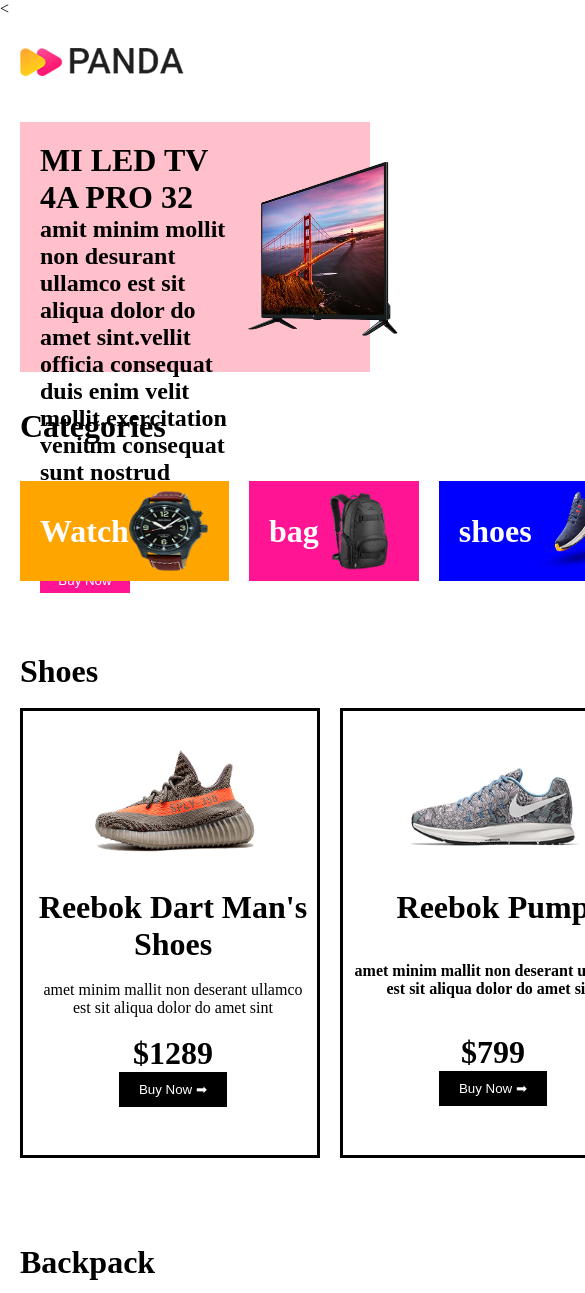
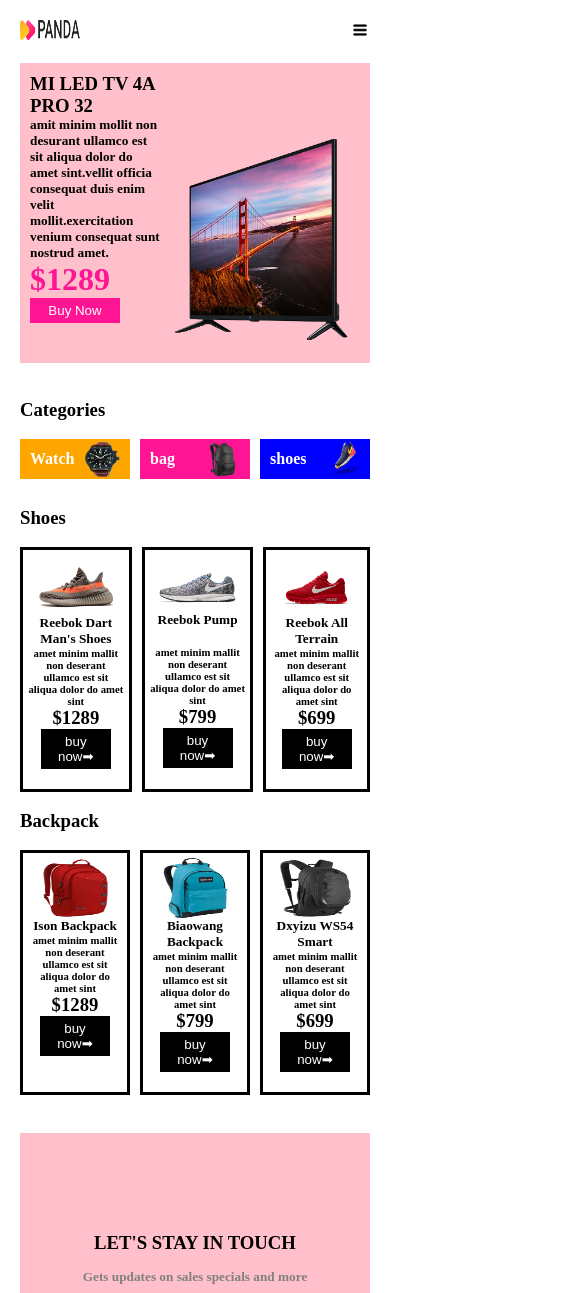
Before and after one commit to subarnaakter-code/Html-ResponsivePandaProject, a plain HTML site: page index.html in a window 390 px wide. Shown: the top 1293 px of the page, 585 px wide, since content can reach past the window. Drawn offline with Linux system fonts and the light colour scheme.

Commit message:
updated responsive panda project add to github

```diff
--- a/index.html
+++ b/index.html
@@ -4,115 +4,108 @@
 <meta charset="UTF-8">
   <meta http-equiv="X-UA-Compatible" content="IE=Edge">
   <meta name="viewport" content="width=device-width, initial-scale=1">
-  <<link rel="stylesheet" href="style.css">
+  <link rel="stylesheet" href="style.css">
 </head>
  <body>
   <div class="container">
 <div class="header">
  <div class="left-image-box">
-   <img src="./pic/main-logo.png" alt="web logo" />
+  <img src="./pic/main-logo.png"height="20px" width="60px" alt="web logo" />
  </div>
  <div class="right-image-box">
-   <img src="./pic/menu-bar.png"  alt="menu-bar" />
+   <img src="./pic/menu-bar.png" height="20px" width="20px" alt="menu-bar" />
  </div>
-</div><br><br><br>
+</div><br>
 <div class="menu">
  <div class="aside">
-   <h1>MI LED TV 4A PRO 32</h1>
-   <p><h2>amit minim mollit non desurant ullamco est sit aliqua dolor do amet sint.vellit officia consequat duis enim velit mollit.exercitation venium consequat sunt nostrud amet.</h2></p><br>
+   <h3>MI LED TV 4A PRO 32</h3>
+   <p><h5>amit minim mollit non desurant ullamco est sit aliqua dolor do amet sint.vellit officia consequat duis enim velit mollit.exercitation venium consequat sunt nostrud amet.</h5></p>
    <h1 class="price">$1289</h1>
    <button class="banner-button">Buy Now </button>
  </div>
  <div class="hits">
-   <img src="./pic/hero-tv.png" height="190px" width="190px" alt="tv" />
+   <img src="./pic/hero-tv.png" height="220px" width="220px" alt="tv" />
  </div>
 
 
 </div><br><br>
 
-<h1><b>Categories</b></h1><br><br>
+<h3><b>Categories</b></h3><br>
 <div class="common">
- <div class="watch"><h1><b>Watch</b></h1>
-<img src="./pic/category-watch.png" width="80px" height="80px" alt="cat-watch" />
+ <div class="watch"><h4><b>Watch</b></h4><br><br>
+<img src="./pic/category-watch.png" width="35px" height="35px" alt="cat-watch" />
  </div>
- <div class="bag"><h1><b>bag</b></h1>
- <img src="./pic/category-bag.png" height="80px" width="80px" alt="cat-bag" />
+ <div class="bag"><h4><b>bag</b></h4>
+ <img src="./pic/category-bag.png" height="35px" width="35px" alt="cat-bag" />
   </div>
- <div class="shoes"><h1><b>shoes</b></h1>
-<img src="./pic/category-shoe.png" height="80px" width="80px" alt="cat-shoe" />
+ <div class="shoes"><h4><b>shoes</b></h4>
+<img src="./pic/category-shoe.png" height="35px" width="35px" alt="cat-shoe" />
  </div>
-</div><br><br><br><br>
-<h1><b>Shoes</b></h1><br>
+</div><br>
+<h3><b>Shoes</b></h3><br>
 <div class="b">
   <div class="c">
     <div class="image">
-      <img src="./pic/shoe-1.png" height="150px" width="200px" alt="shoe-1" /><br><br>
-      <h1><b>Reebok Dart Man's Shoes</b></h1><br>
-      <p>amet minim mallit non deserant ullamco est sit aliqua dolor do amet sint</p>
-      <br>
-      <h1>$1289</h1>
-      <button class="shoe-btn">Buy Now ➡</button>
+      <img src="./pic/shoe-1.png" height="60px" width="93px" alt="shoe-1"/><h5><b>Reebok Dart Man's Shoes</b></h5>
+      <h6><p>amet minim mallit non deserant ullamco est sit aliqua dolor do amet sint</p></h6>
+
+      <h3>$1289</h3>
+      <button class="shoe-btn">buy now➡</button>
     </div>
   </div>
  <div class="d">
   <div class="image">
-    <img src="./pic/shoe-2.png" height="150px" width="200px" alt="shoe-2" /><br><br>
-    <h1><b>Reebok Pump<b></b></h1><br><br>
-    <p>amet minim mallit non deserant ullamco est sit aliqua dolor do amet sint</p><br><br>
-
-    <h1>$799</h1>
-    <button class="shoe-btn">Buy Now ➡</button>
+    <img src="./pic/shoe-2.png" height="57px" width="93px" alt="shoe-2" />
+    <h5><b>Reebok Pump<b></b></h5><br>
+   <h6><p>amet minim mallit non deserant ullamco est sit aliqua dolor do amet sint</p></h6>
+    <h3>$799</h3>
+    <button class="shoe-btn">buy now➡</button>
   </div>
  </div>
  <div class="e">
    <div class="image">
-    <img src="./pic/shoe-3.png" height="150px" width="200px" alt="shoe-3" /><br><br>
-    <h1><b>Reebok All Terrain</b></h1><br>
-    <p>amet minim mallit non deserant ullamco est sit aliqua dolor do amet sint</p><br>
-
-    <h1>$699</h1>
-    <button class="shoe-btn">Buy Now ➡</button>
+    <img src="./pic/shoe-3.png" height="60px" width="75px" alt="shoe-3" />
+    <h5><b>Reebok All Terrain</b></h5>
+   <h6><p>amet minim mallit non deserant ullamco est sit aliqua dolor do amet sint</p></h6>
+    <h3>$699</h3>
+    <button class="shoe-btn">buy now➡</button>
  </div>
 </div>
-</div><br><br>
-<h1><b>Backpack</b></h1><br>
+</div><br>
+<h3><b>Backpack</b></h3><br>
 <div class="f">
  <div class="g">
   <div class="image">
-    <img src="./pic/bag-1.png" height="150px" width="200px" alt="bag-1" /><br><br><br>
-    <h1><b>Ison Backpack</b></h1><br>
-    <p>amet minim mallit non deserant ullamco est sit aliqua dolor do amet sint</p>
-    <br><br>
-    <h1>$1289</h1>
-    <button class="bag-btn">Buy Now ➡</button>
+    <img src="./pic/bag-1.png" height="60px" width="93px" alt="bag-1" /><br>
+    <h5><b>Ison Backpack</b></h5>
+   <h6><p>amet minim mallit non deserant ullamco est sit aliqua dolor do amet sint</p></h6>
+    <h3>$1289</h3>
+    <button class="bag-btn">buy now➡</button>
   </div>
  </div>
  <div class="h">
   <div class="image">
-    <img src="./pic/bag-2.png" height="150px" width="200px" alt="bag-2" /><br><br><br>
-    <h1><b>Biaowang Backpack<b></b></h1>
-    <p>amet minim mallit non deserant ullamco est sit aliqua dolor do amet sint</p><br>
-
-    <h1>$799</h1>
-    <button class="bag-btn">Buy Now ➡</button>
+    <img src="./pic/bag-2.png" height="60px" width="93px" alt="bag-2"/>
+    <h5><b>Biaowang Backpack</b></h5>
+    <h6><p>amet minim mallit non deserant ullamco est sit aliqua dolor do amet sint</p></h6>
+    <h3>$799</h3>
+    <button class="bag-btn">buy now➡</button>
   </div>
  </div>
  <div class="i">
    <div class="image">
-    <img src="./pic/bag-3.png" height="150px" width="200px" alt="bag-3" /><br><br><br>
-    <h1><b>Dxyizu WS54 Smart</b></h1>
-    <p>amet minim mallit non deserant ullamco est sit aliqua dolor do amet sint</p>
-    <br>
-    <h1>$699</h1>
-    <button class="bag-btn">Buy Now ➡</button>
+    <img src="./pic/bag-3.png" height="60px" width="93px" alt="bag-3" />
+    <h5><b>Dxyizu WS54 Smart</b></h5>
+  <h6><p>amet minim mallit non deserant ullamco est sit aliqua dolor do amet sint</p></h6>
+    <h3>$699</h3>
+    <button class="bag-btn">buy now➡</button>
  </div>
 </div>
 </div><br>
 <div class="santo">
-  <h1>LET'S STAY IN TOUCH</h1>
-  <p>Gets updates on sales specials and more</p>
-
- <form>
+  <h3>LET'S STAY IN TOUCH</h3>
+  <h5><p>Gets updates on sales specials and more</p></h5>
+  <form>
    <input type="email" name="email" id="email" placeholder="Enter your email" />
    <button class="btn-send">Send</button>
 
--- a/style.css
+++ b/style.css
@@ -8,23 +8,26 @@
   background-color: white;
   height: 100%;
   width: 100%;
-  padding: 10px 20px;
+  padding: 20px 20px;
   margin: 0 auto ;
 }
 .header{
-  background-color:white;
-  height: 30px;
-  width: 948px;
-  display: flex;
-  justify-content: space-between;
-  padding:20px 0;
+ background-color: white;
+ justify-content: space-between;
+ width:100%;
+ display:flex;
+ vertical-align:bottom;
+ padding-bottom: 5px;
+
+
+
 
 
 }
 .menu{
   background-color: pink;
-  padding: 20px;
-  height: 250px;
+  padding: 10px;
+  height: 300px;
   width: 100%;
   display: flex;
   align-items: center;
@@ -40,8 +43,8 @@
   height: 25px;
 }
 .hits{
-  height: 180px;
-  width: 220px;
+  height: 160px;
+  width: 200px;
   display: flex;
   justify-content: center;
 }
@@ -64,17 +67,19 @@
 }
 .common{
 
-  height: 100px;
-  width: 100%;
+  height:50px;
+  width:100%;
   display: flex;
   justify-content: space-around;
-  gap: 20px;
+  gap: 10px;
+
+
 }
 .watch{
-  height: 100%;
-  padding: 20px;
+  height: 40px;
+  padding: 10px;
   background-color: orange;
-  width: 300px;
+  width: 100%;
   display: flex;
   justify-content: space-between;
   align-items: center;
@@ -82,9 +87,9 @@
 
 }
 .bag{
-  height: 100%;
-  padding: 20px;
-  width: 300px;
+  height:40px;
+  padding: 10px;
+  width: 100%;
   background-color: deeppink;
   display: flex;
   justify-content: space-between;
@@ -92,9 +97,9 @@
   color: white;
 }
 .shoes{
-  height: 100%;
-  padding: 20px;
-  width: 300px;
+  height: 40px;
+  padding: 10px;
+  width:100%;
   background-color: blue;
   display: flex;
   justify-content: space-between;
@@ -111,94 +116,101 @@
 }
 .b{
 
-  height: 500px;
-  width: 300px;
+  height:245px;
+  width:100%;
   display: flex;
   justify-content: space-around;
-  gap: 20px;
+  gap: 10px;
 }
 .c{
 
-  height: 90%;
-  width: 300px;
+  height:245px;
+  width:100%;
 border: solid;
 }
 .d{
 
-  height: 90%;
-  width: 300px;
+  height:245px;
+  width:100%;
   border: solid;
 }
 .e{
-  height:90%;
-  width: 300px;
+  height:245px;
+  width:100%;
   border: solid;
 }
 .image{
-  padding: 10px;
-  height: 90%;
-  width: 300px;
+  padding: 5px;
+  height:60px;
+  width:100%;
   text-align: center;
   justify-content: center;
+  margin-bottom: 5px;
 }
 .shoe-btn{
 
   background-color:black;
   color:white;
-  padding: 10px 20px;
+  padding: 5px 10px;
   border: none;
   text-align: center;
-  margin-bottom: 20px
+  margin-bottom:10px;
+  width: 70px;
+  height: 40px;
 }
 .f{
 
-  height: 500px;
+  height: 245px;
   width: 100%;
   display: flex;
   justify-content: space-between;
+  gap: 10px;
+  border: none;
 
 }
 .g{
 
-  height: 90%;
-  width: 300px;
+  height: 245px;
+  width: 100%;
   border: solid;
 }
 .h{
 
-height: 90%;
-width: 300px;
+height:245px;
+width: 100%;
 border: solid;
 }
 .i{
 
-  height: 90%;
-  width: 300px;
+  height:245px;
+  width:100%;
   border: solid;
 }
 .bag-btn{
   background-color: black;
   color: white;
-  padding: 10px 20px;
-  margin-bottom: 20px;
+  padding: 5px 10px;
+  margin-bottom: 10px;
   border:none;
+  width:70px ;
+  height:40px ;
 }
 .santo{
   background-color: pink;
   height: 300px;
   display: flex;
   flex-direction: column;
-  gap:20px;
+  gap:10px;
  justify-content: center;
   align-items: center;
-  padding: 100px 150px;
-  margin:50px 0;
+  padding: 25px 50px;
+  margin:20px 0;
 }
-.santo h1{
+.santo h3{
   text-transform:uppercase;
 }
 .santo p{
-  margin: 10px 0;
+  margin: 5px 0;
   color: gray;
 }
 .santo form{
```
